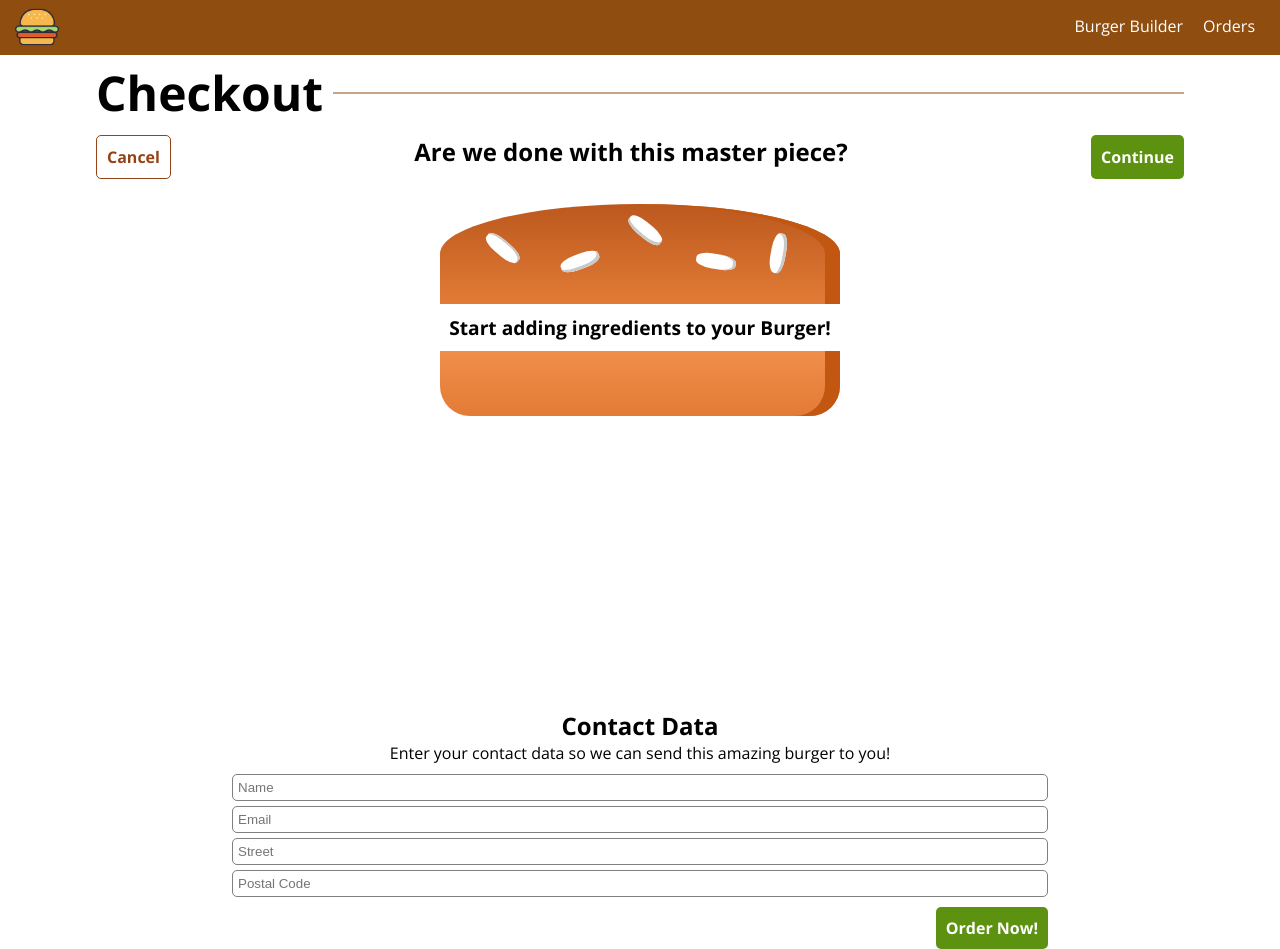
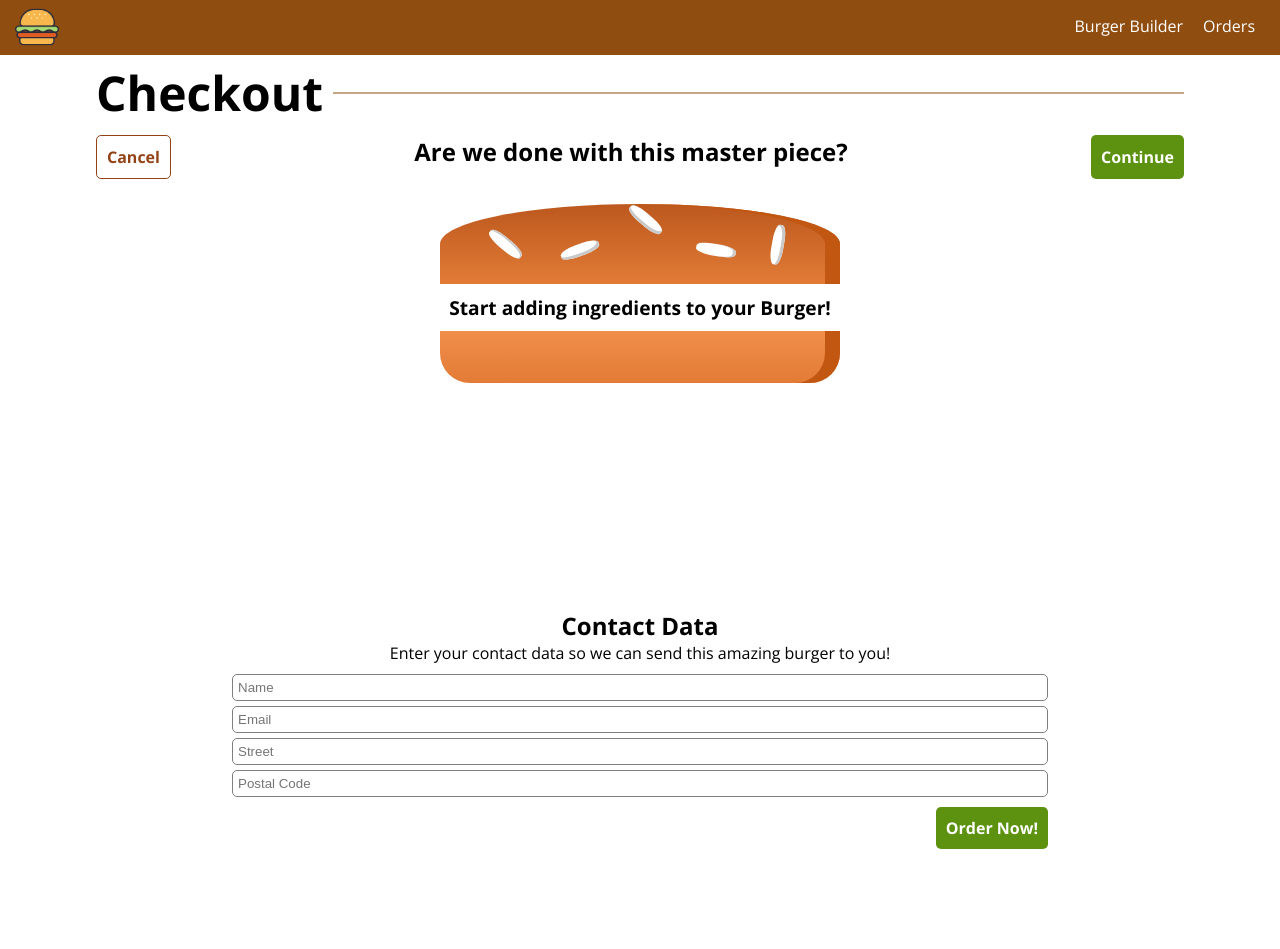
Before and after one commit to du-almeidalima/react-course, a React (Create React App) app: page /checkout in a window 1280 px wide. Both pictures are taken after a click on the button "Continue". After the commit the page ends 849 px from the top, so only its background shows below. Built offline with nearby package versions, Linux system fonts and the light colour scheme.

Commit message:
Section 13: Creating a Custom Dynamic Input Component

```diff
--- a/src/components/Burger/Burger.module.css
+++ b/src/components/Burger/Burger.module.css
@@ -11,7 +11,7 @@
 @media (min-width: 768px) {
   .Burger {
     width: 500px;
-    min-height: 500px;
+    min-height: 400px;
     max-height: 500px;
   }
 }
--- a/src/components/Navigation/Toolbar/Toolbar.module.css
+++ b/src/components/Navigation/Toolbar/Toolbar.module.css
@@ -9,6 +9,7 @@
   width: 100%;
   padding: 0 calc(3 * var(--padding));
   background-color: var(--brown-100);
+  z-index: 999;
 }
 
 .Toolbar .Nav {
@@ -20,9 +21,8 @@
 }
 
 .SideDrawer {
-  background: url("/hamburger-icon.png");
   background-size: 100% 100%;
-  background-repeat: no-repeat;
+  background: url("/hamburger-icon.png") no-repeat;
   width: 30px;
   height: 25px;
   border: none;
--- /dev/null
+++ b/src/components/UI/Input/Input.js
@@ -0,0 +1,30 @@
+import React from 'react';
+import InputStyle from './Input.module.css';
+
+const Input = props => {
+  let inputElement;
+
+  switch (props.inputtype) {
+    case ('input'):
+      inputElement = <input {...props} className={InputStyle.Input} />
+      break;
+
+    case ('textarea'):
+      inputElement = <textarea {...props} className={InputStyle.Input} />
+      break;
+
+    default:
+      inputElement = <input {...props} className={InputStyle.Input} />
+  }
+
+  return (
+      <div className={InputStyle.InputWrapper}>
+        <label className={InputStyle.Label}>
+          {props.label}
+        </label>
+        { inputElement }
+      </div>
+  );
+};
+
+export default Input;
--- /dev/null
+++ b/src/components/UI/Input/Input.module.css
@@ -0,0 +1,22 @@
+.InputWrapper {
+  width: 100%;
+}
+
+.Input {
+  display: block;
+  width: 100%;
+  padding: var(--padding);
+  margin: var(--padding) auto;
+  border-radius: var(--padding);
+  border: 1px solid gray;
+}
+
+.Input:active,
+.Input:focus {
+  border-color: var(--success);
+}
+
+.Label {
+  font-weight: bold;
+  display: block;
+}
--- a/src/containers/Checkout/Contact/Contact.js
+++ b/src/containers/Checkout/Contact/Contact.js
@@ -1,10 +1,11 @@
 import React, {Component, Fragment} from 'react'
 import ContactStyle from './Contact.module.css';
+import { withRouter } from "react-router-dom";
 
+import burgerBuilderAPI from "../../../api/burger-builder.api";
 import Button from '../../../components/UI/Button/Button';
-import burgerBuilderAPI from "../../../api/burger-builder.api";
+import Input from "../../../components/UI/Input/Input";
 import Spinner from "../../../components/UI/Spinner/Spinner";
-import { withRouter } from "react-router-dom";
 
 class Contact extends Component {
     state = {
@@ -55,15 +56,11 @@ class Contact extends Component {
                         </section>
                         <div className={ContactStyle.FormWrapper}>
                             <form onSubmit={this.handleFormSubmission}>
-                                <input className={ContactStyle.Control} type="text" name="name" placeholder="Name"/>
-                                <input className={ContactStyle.Control} type="email" name="email" placeholder="Email"/>
-                                <input className={ContactStyle.Control} type="text" name="street" placeholder="Street"/>
-                                <input className={ContactStyle.Control} type="text" name="postalCode"
-                                       placeholder="Postal Code"/>
-                                <Button type="Success"
-                                        fillStyle="Full"
-                                        classes={ContactStyle.OrderBtn}
-                                >
+                                <Input inputtype="input" type="text" name="name" placeholder="Name"/>
+                                <Input inputtype="input" type="email" name="email" placeholder="Email"/>
+                                <Input inputtype="input" type="text" name="street" placeholder="Street"/>
+                                <Input inputtype="input" type="text" name="postalCode" placeholder="Postal Code"/>
+                                <Button type="Success" fillStyle="Full" classes={ContactStyle.OrderBtn}>
                                     Order Now!
                                 </Button>
                             </form>
--- a/src/containers/Checkout/Contact/Contact.module.css
+++ b/src/containers/Checkout/Contact/Contact.module.css
@@ -1,20 +1,6 @@
 .ContactWrapper {
   margin: var(--padding) auto;
   width: 100%;
-}
-
-.Control {
-  display: block;
-  width: 100%;
-  padding: var(--padding);
-  margin: var(--padding) auto;
-  border-radius: var(--padding);
-  border: 1px solid gray;
-}
-
-.Control:active,
-.Control:focus {
-  border-color: var(--success);
 }
 
 .FormWrapper {
```
